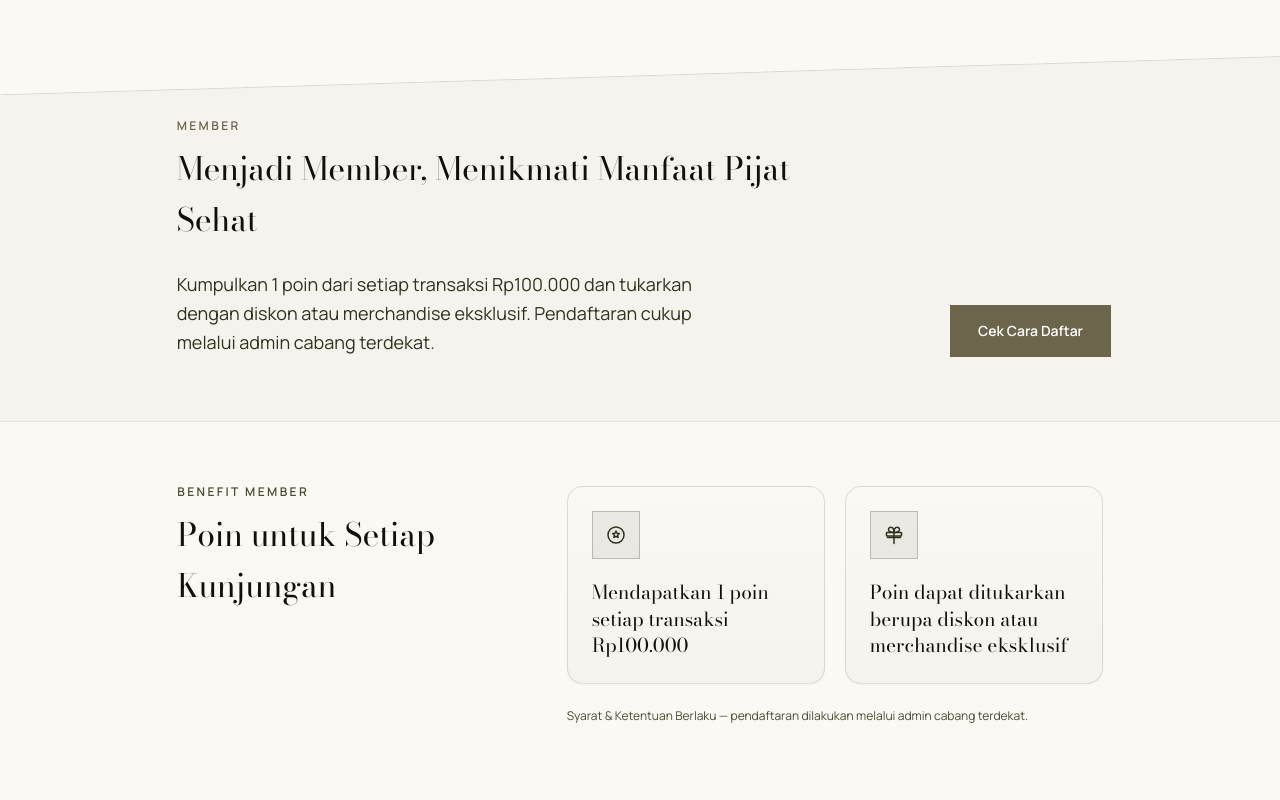
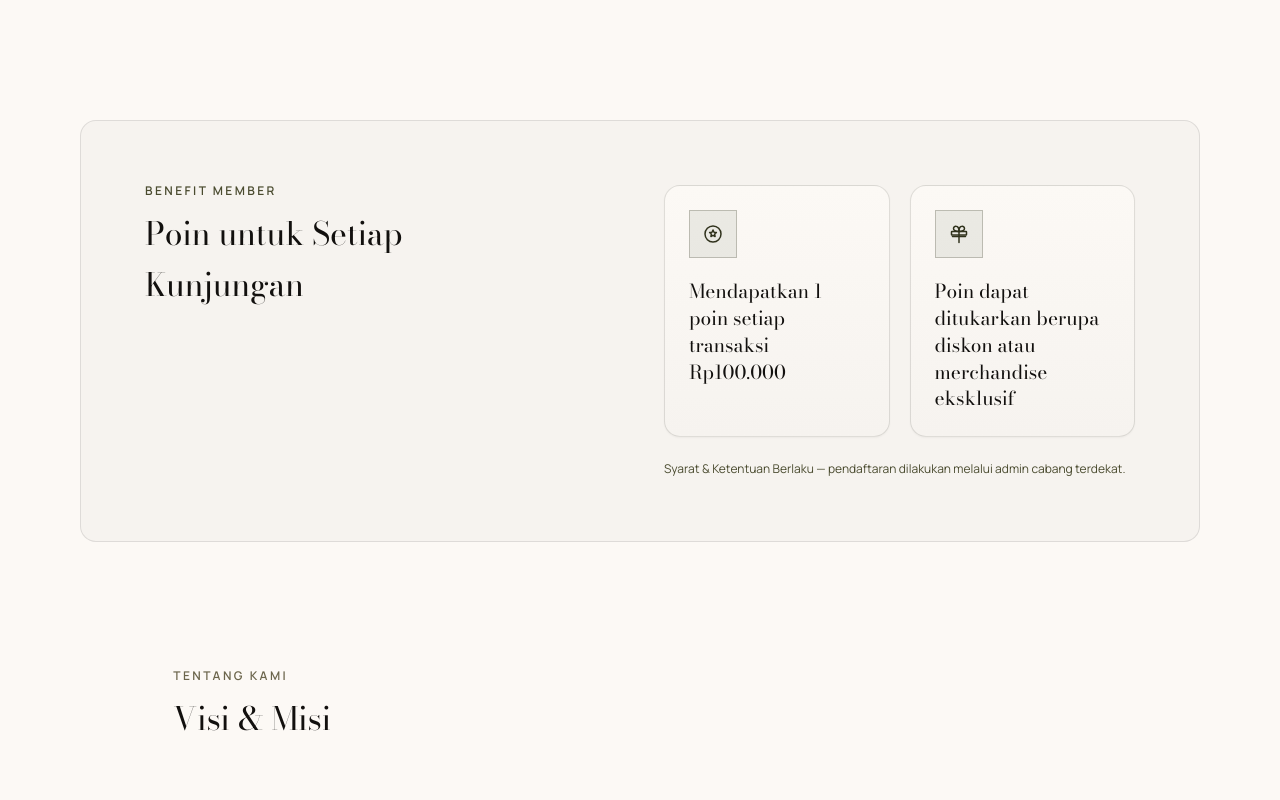
Before and after one commit to ratna182/kings-reflexology, a Next.js app: page / in a window 1280 px wide. Shown: the part 660-1460 px from the top of the page. Built offline with nearby package versions, Linux system fonts and the light colour scheme.

Commit message:
fix: remove redundant member cta, box benefit member, and list branch whatsapp in contact

```diff
--- a/src/app/page.tsx
+++ b/src/app/page.tsx
@@ -1,5 +1,4 @@
 import Hero from "@/components/sections/Hero";
-import MemberCta from "@/components/sections/MemberCta";
 import MemberBenefits from "@/components/sections/MemberBenefits";
 import About from "@/components/sections/About";
 import Services from "@/components/sections/Services";
@@ -59,10 +58,7 @@ export default function Home() {
     <main>
       <LocalBusinessSchemas />
       <Hero />
-      <section id="member" aria-labelledby="member-title">
-        <MemberCta />
-        <MemberBenefits />
-      </section>
+      <MemberBenefits />
       <About />
       <Services />
       <Branches />
--- a/src/components/Footer.tsx
+++ b/src/components/Footer.tsx
@@ -5,7 +5,6 @@ import { branches, companyEmail, waLinkWithMessage } from "@/data/branches";
 const navLinks = [
   { href: "#home", label: "Home" },
   { href: "#layanan", label: "Layanan" },
-  { href: "#member", label: "Member" },
   { href: "#tentang-kami", label: "Tentang Kami" },
   { href: "#lokasi", label: "Lokasi" },
 ];
--- a/src/components/Navbar.tsx
+++ b/src/components/Navbar.tsx
@@ -12,7 +12,6 @@ import { spring } from "@/lib/motion";
 const navItems = [
   { href: "#home", label: "Home" },
   { href: "#layanan", label: "Layanan" },
-  { href: "#member", label: "Member" },
   { href: "#tentang-kami", label: "Tentang Kami" },
   { href: "#lokasi", label: "Lokasi" },
   { href: "#kontak", label: "Kontak" },
--- a/src/components/sections/Contact.tsx
+++ b/src/components/sections/Contact.tsx
@@ -1,6 +1,7 @@
 "use client";
 
-import { companyEmail } from "@/data/branches";
+import { companyEmail, branches } from "@/data/branches";
+import WhatsAppIcon from "@/components/icons/WhatsAppIcon";
 import Reveal from "@/components/motion/Reveal";
 import RevealText from "@/components/motion/RevealText";
 import StaggerContainer, { StaggerItem } from "@/components/motion/StaggerContainer";
@@ -53,36 +54,35 @@ export default function Contact() {
           </Reveal>
           <Reveal delay={0.6}>
             <div className="mt-10">
-              <p className="label-caps text-secondary">Pencarian Cepat</p>
+              <p className="label-caps text-secondary">WhatsApp Cabang</p>
+              <p className="mt-3 text-sm leading-6 text-on-surface-variant">
+                Hubungi untuk reservasi dan pendaftaran member.
+              </p>
               <StaggerContainer
-                className="mt-3 space-y-2 text-sm"
+                className="mt-4 space-y-3"
                 staggerSpeed="fast"
                 delay={0.7}
               >
-                <StaggerItem>
-                  <a
-                    href="#lokasi-yasmin-bogor"
-                    className="text-on-surface-variant underline-offset-4 transition-colors hover:text-tertiary hover:underline"
-                  >
-                    Yasmin, Bogor
-                  </a>
-                </StaggerItem>
-                <StaggerItem>
-                  <a
-                    href="#lokasi-bukit-cimanggu-bogor"
-                    className="text-on-surface-variant underline-offset-4 transition-colors hover:text-tertiary hover:underline"
-                  >
-                    Bukit Cimanggu City, Bogor
-                  </a>
-                </StaggerItem>
-                <StaggerItem>
-                  <a
-                    href="#lokasi-grand-galaxy-bekasi"
-                    className="text-on-surface-variant underline-offset-4 transition-colors hover:text-tertiary hover:underline"
-                  >
-                    Grand Galaxy, Bekasi
-                  </a>
-                </StaggerItem>
+                {branches.map((branch) => (
+                  <StaggerItem key={branch.id}>
+                    <a
+                      href={branch.waLink}
+                      target="_blank"
+                      rel="noopener noreferrer"
+                      className="flex items-center gap-3 rounded-xl border border-primary/10 bg-surface p-4 transition-colors hover:border-tertiary"
+                    >
+                      <WhatsAppIcon className="h-5 w-5 shrink-0 text-tertiary" />
+                      <span>
+                        <span className="block text-sm font-semibold text-primary">
+                          {branch.name}
+                        </span>
+                        <span className="block text-sm text-on-surface-variant">
+                          {branch.phoneDisplay} — Reservasi &amp; Pendaftaran Member
+                        </span>
+                      </span>
+                    </a>
+                  </StaggerItem>
+                ))}
               </StaggerContainer>
             </div>
           </Reveal>
--- a/src/components/sections/MemberBenefits.tsx
+++ b/src/components/sections/MemberBenefits.tsx
@@ -45,11 +45,22 @@ const benefitIcons = [
 
 export default function MemberBenefits() {
   return (
-    <div className="section-gap">
-      <div className="container-editorial grid gap-12 lg:grid-cols-12">
-        <div className="lg:col-span-4 lg:col-start-2">
+    <section
+      id="benefit-member"
+      aria-labelledby="benefit-member-title"
+      className="section-gap"
+    >
+      <div className="container-editorial">
+        <div className="rounded-2xl border border-primary/10 bg-surface-container-low px-6 py-12 sm:px-10 lg:px-16 lg:py-16">
+          <div className="grid gap-12 lg:grid-cols-12">
+            <div className="lg:col-span-4 lg:col-start-1">
               <Reveal delay={0}>
-            <h3 className="label-caps text-secondary">Benefit Member</h3>
+                <h3
+                  id="benefit-member-title"
+                  className="label-caps text-secondary"
+                >
+                  Benefit Member
+                </h3>
               </Reveal>
               <RevealText
                 text="Poin untuk Setiap Kunjungan"
@@ -58,7 +69,7 @@ export default function MemberBenefits() {
                 delay={0.1}
               />
             </div>
-        <div className="lg:col-span-6 lg:col-start-6">
+            <div className="lg:col-span-6 lg:col-start-7">
               <StaggerContainer
                 className="grid gap-5 sm:grid-cols-2"
                 staggerSpeed="normal"
@@ -84,5 +95,7 @@ export default function MemberBenefits() {
             </div>
           </div>
         </div>
+      </div>
+    </section>
   );
 }
--- a/src/components/sections/MemberCta.tsx
+++ /dev/null
@@ -1,45 +0,0 @@
-"use client";
-
-import { companyCopy } from "@/data/content";
-import Reveal from "@/components/motion/Reveal";
-import RevealText from "@/components/motion/RevealText";
-import MagneticButton from "@/components/motion/MagneticButton";
-
-export default function MemberCta() {
-  const { member } = companyCopy;
-  return (
-    <div className="section-cut border-b border-primary/10 bg-surface-container-low">
-      <div className="container-editorial grid gap-10 lg:grid-cols-12">
-        <div className="lg:col-span-7 lg:col-start-2">
-          <Reveal delay={0}>
-            <p className="label-caps text-tertiary">Member</p>
-          </Reveal>
-          <RevealText
-            text={member.title}
-            as="h2"
-            id="member-title"
-            className="mt-4 font-display text-[clamp(26px,4vw,32px)] leading-[1.3] text-primary"
-            delay={0.1}
-          />
-          <Reveal delay={0.2}>
-            <p className="mt-5 max-w-xl text-lg leading-[1.6] text-on-surface-variant">
-              {member.body}
-            </p>
-          </Reveal>
-        </div>
-        <div className="flex items-end lg:col-span-3 lg:col-start-10">
-          <Reveal delay={0.3}>
-            <MagneticButton>
-              <a
-                href="#kontak"
-                className="inline-flex items-center justify-center bg-tertiary px-7 py-4 text-sm font-semibold text-on-tertiary transition-colors hover:bg-primary"
-              >
-                {member.cta}
-              </a>
-            </MagneticButton>
-          </Reveal>
-        </div>
-      </div>
-    </div>
-  );
-}
--- a/src/data/content.ts
+++ b/src/data/content.ts
@@ -5,11 +5,6 @@ export const companyCopy = {
     title2: "Keluarga",
     image: "/hero-ambiance.webp",
     body: "Selamatkan tubuh dan pikiran dengan pijat sehat keluarga di Kings Refleksi. Kami menawarkan pengalaman pijat yang menyegarkan dan menyatukan keluarga. Rasakan manfaat relaksasi dan pemulihan tubuh bersama orang tercinta. Kesehatan dimulai dari kebersamaan!",
-  },
-  member: {
-    title: "Menjadi Member, Menikmati Manfaat Pijat Sehat",
-    body: "Kumpulkan 1 poin dari setiap transaksi Rp100.000 dan tukarkan dengan diskon atau merchandise eksklusif. Pendaftaran cukup melalui admin cabang terdekat.",
-    cta: "Cek Cara Daftar",
   },
   vision:
     "Menjadi pijat refleksi terkemuka yang memberikan kesehatan holistik dan berkualitas tinggi, serta meningkatkan kesejahteraan dan kualitas hidup masyarakat.",
```
Lines whose indentation alone changed are shown as unchanged.
